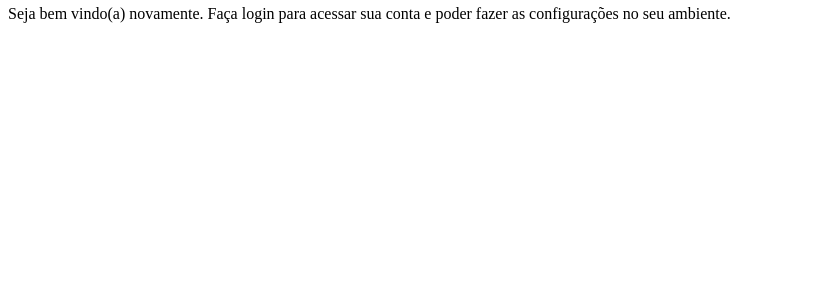
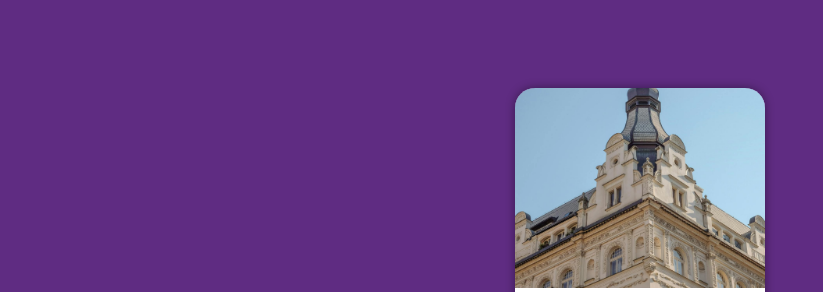
Before and after one commit to emilys03/projeto-login, a plain HTML site: page index.html in a window 1280 px wide. Shown: the part 62-354 px from the top of the page, without its empty margins (0-823 px from the left). Drawn offline with Linux system fonts and the light colour scheme.

Commit message:
Atualização de estilos

```diff
--- a/estilos/style.css
+++ b/estilos/style.css
@@ -5,3 +5,49 @@
     Verde: #49a09d
     Lilás: #5f2c82
 */
+
+* {
+    font-family: -apple-system, BlinkMacSystemFont, 'Segoe UI', Roboto, Oxygen, Ubuntu, Cantarell, 'Open Sans', 'Helvetica Neue', sans-serif;
+    padding: 0px;
+    margin: 0px;
+    box-sizing: border-box;
+}
+
+body, html {
+    background-color: #5f2c82;
+    height: 100vh;
+    width: 100vw;
+}
+
+main {
+    position: relative;
+    width: 100vw;
+    height: 100vh;
+}
+
+section#login {
+    position: absolute;
+    top: 50%;
+    left: 50%;
+    transform: translate(-50%, -50%);
+    overflow: hidden;
+
+    background-color: white;
+    width: 250px;
+    height: 500px;
+    border-radius: 20px;
+    box-shadow: 0px 0px 10px rgba(0, 0, 0, 0.411);
+}
+
+section#login > div#imagem {
+    display: block;
+    background: #5f2c82 url(../imagens/building.jpg) no-repeat;
+    background-size: cover;
+    background-position: center center;
+    height: 200px;
+}
+
+section#login > div#formulario {
+    display: block;
+    padding: 10px;
+}
```
Also changed, not shown: index.html (line endings or trailing spaces).
